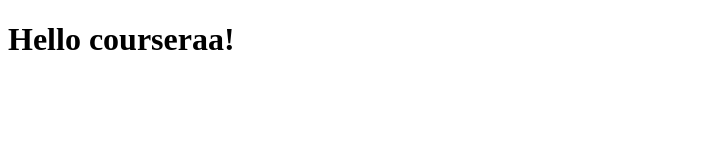
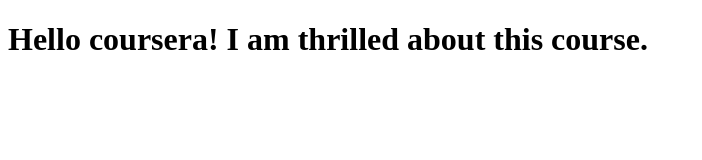
Before and after one commit to elhoulir/meanpractice, a plain HTML site: page index.html in a window 1280 px wide. Shown: the whole page, without its empty margins (0-702 px from the left). Drawn offline with Linux system fonts and the light colour scheme.

Commit message:
New version

```diff
--- a/index.html
+++ b/index.html
@@ -5,6 +5,6 @@
     <title>Hello coursera</title>
   </head>
   <body>
-      <h1> Hello courseraa! </h1>
+      <h1> Hello coursera! I am thrilled about this course.</h1>
   </body>
 </html>
```
